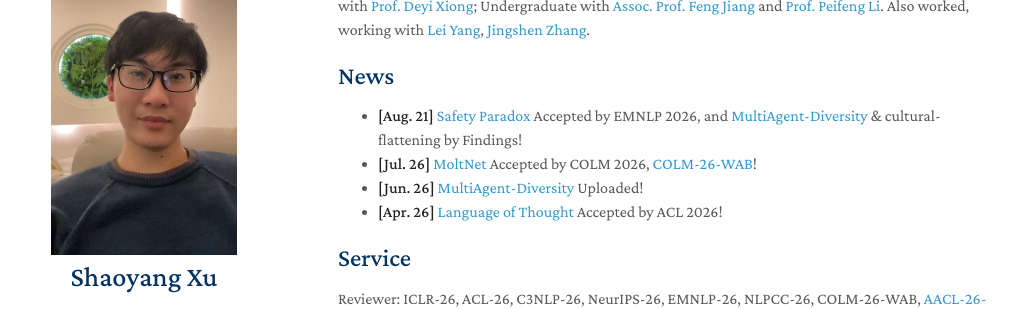
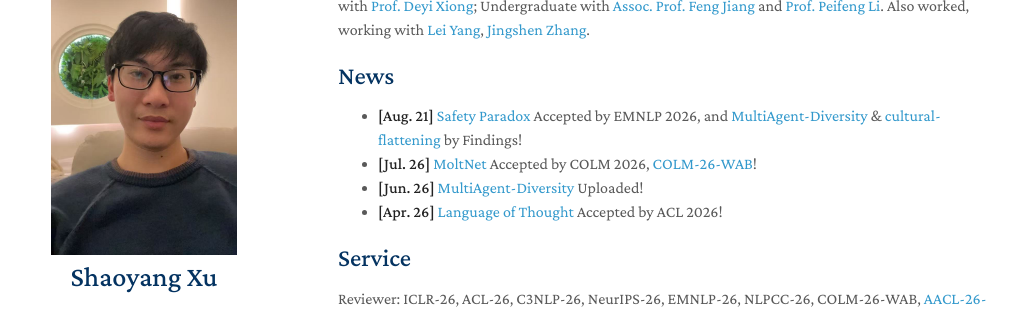
Before and after one commit to shaoyangxu/shaoyangxu.github.io, a Jekyll site: the page built from index.md, in a window 1280 px wide and 900 px high. Shown: the part 139-448 px from the top of the window, without its empty margins (132-1149 px from the left). Built offline with Jekyll 4.4.1, drawn with Linux system fonts in a browser that asks for light colours; nearby versions of some CDN libraries; a style sheet for code colours, icons or effects is not loaded; our own code applies the rules of GitHub Pages for plain Markdown files; part of the change alters nothing that is shown.

```diff
--- a/index.md
+++ b/index.md
@@ -6,7 +6,7 @@ layout: homepage
 PhD at [inclusive NLP (iNLP) Lab](https://isakzhang.github.io/group.html) ([github](https://github.com/iNLP-Lab)) @ [SUTD](https://www.sutd.edu.sg/istd/), led by [Asst. Prof. Wenxuan Zhang](https://isakzhang.github.io/). Before, Master with [Prof. Deyi Xiong](https://dyxiong.github.io/); Undergraduate with [Assoc. Prof. Feng Jiang](https://fjiangai.github.io/) and [Prof. Peifeng Li](http://web.suda.edu.cn/pfli/list.htm). Also worked, working with [Lei Yang](https://yl-9.github.io/), [Jingshen Zhang](https://jasonzhang0702.github.io/).
 
 ## News
-- **[Aug. 21]** [Safety Paradox](https://arxiv.org/abs/2606.05614) Accepted by EMNLP 2026, and [MultiAgent-Diversity](https://arxiv.org/abs/2606.05985) & cultural-flattening by Findings!
+- **[Aug. 21]** [Safety Paradox](https://arxiv.org/abs/2606.05614) Accepted by EMNLP 2026, and [MultiAgent-Diversity](https://arxiv.org/abs/2606.05985) & [cultural-flattening](https://arxiv.org/abs/2609.00565) by Findings!
 - **[Jul. 26]** [MoltNet](https://arxiv.org/pdf/2602.13458) Accepted by COLM 2026, [COLM-26-WAB](https://www.aiagentbehavior.com/)!
 - **[Jun. 26]** [MultiAgent-Diversity](https://arxiv.org/abs/2606.05985) Uploaded!
 - **[Apr. 26]** [Language of Thought](https://arxiv.org/pdf/2601.11227) Accepted by ACL 2026!
```
